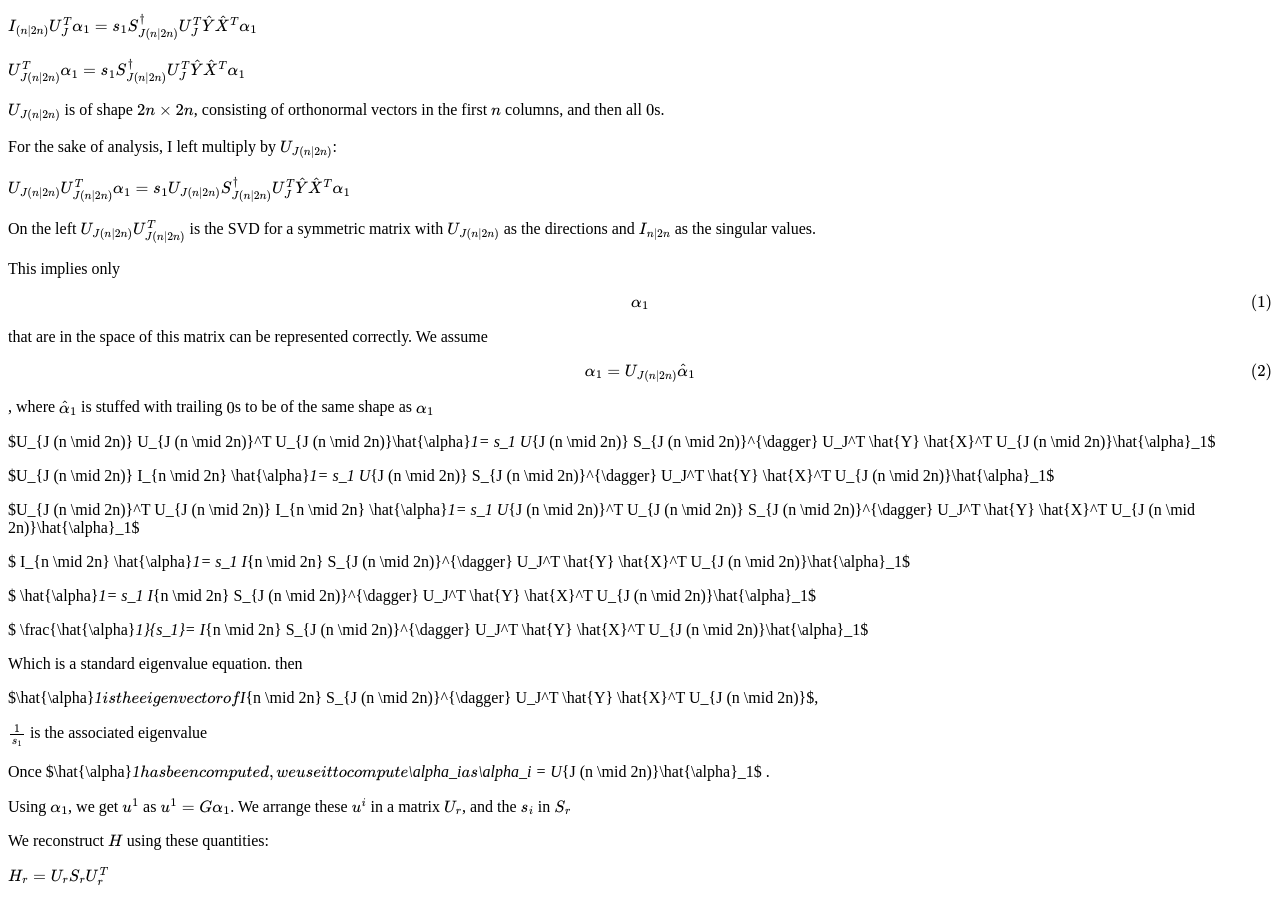
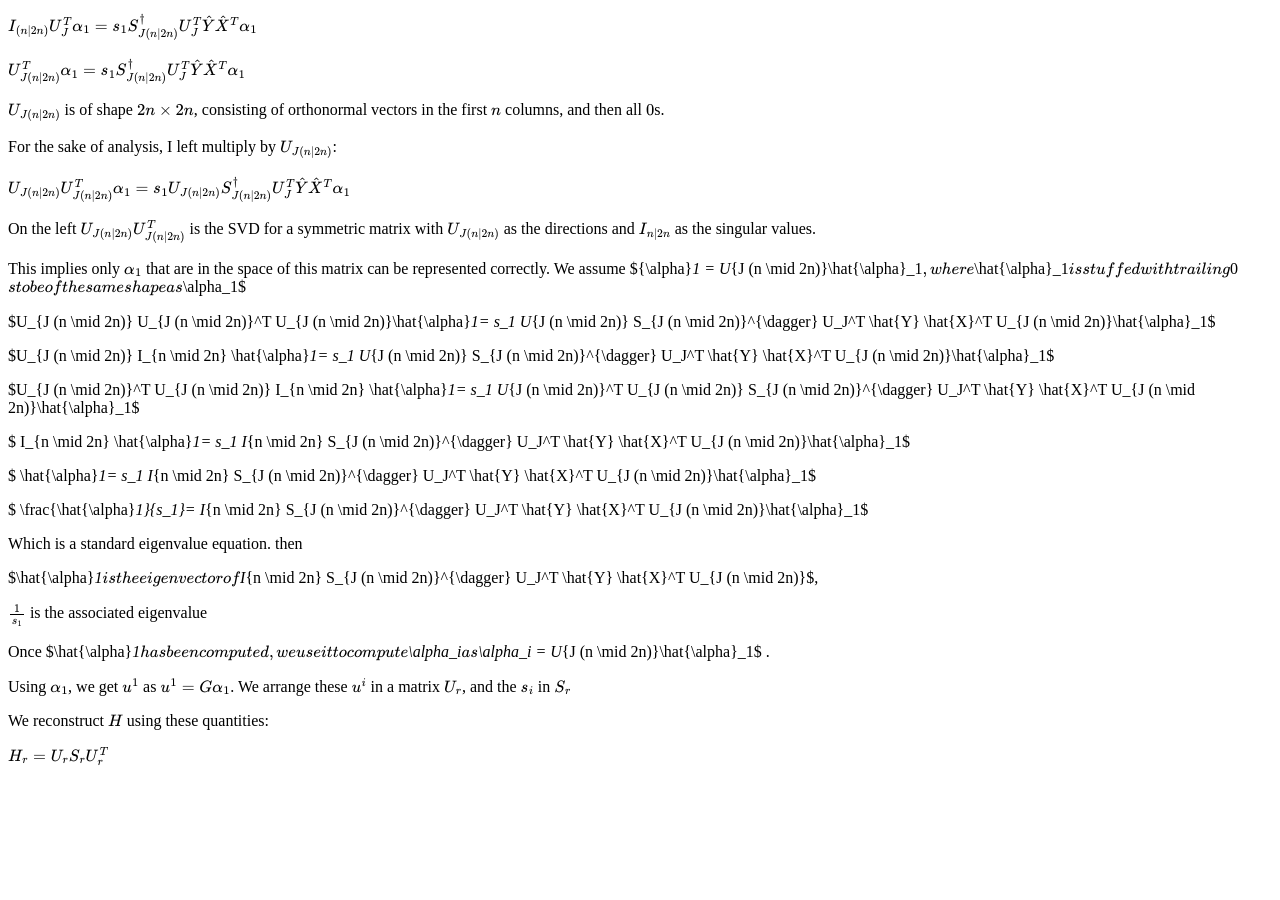
Before and after one commit to tumble-weed/tumble-weed.github.io, a Jekyll site: the page built from _posts/2023-10-19-hessian.md, in a window 1280 px wide and 900 px high, scrolled down 1430 px. Built offline with Jekyll 4.4.1, drawn with Linux system fonts in a browser that asks for light colours; formulas are drawn with MathJax 3; after the commit the page ends 2212 px from its top, so only the background shows below that.

```diff
--- a/_posts/2023-10-19-hessian.md
+++ b/_posts/2023-10-19-hessian.md
@@ -99,7 +99,7 @@ $U_{J (n \mid 2n)} U_{J (n \mid 2n)}^T  {\alpha_1}= s_1 U_{J (n \mid 2n)} S_{J (
 
 On the left $U_{J (n \mid 2n)} U_{J (n \mid 2n)}^T$ is the SVD for a symmetric matrix with $U_{J (n \mid 2n)}$ as the directions and $I_{n \mid 2n}$ as the singular values.
 
-This implies only $$\alpha_1$$ that are in the space of this matrix can be represented correctly. We assume $${\alpha}_1 = U_{J (n \mid 2n)}\hat{\alpha}_1$$, where $\hat{\alpha}_1$ is stuffed with trailing $0$s to be of the same shape as $\alpha_1$
+This implies only $\alpha_1$ that are in the space of this matrix can be represented correctly. We assume ${\alpha}_1 = U_{J (n \mid 2n)}\hat{\alpha}_1$, where $\hat{\alpha}_1$ is stuffed with trailing $0$s to be of the same shape as $\alpha_1$
 
 $U_{J (n \mid 2n)} U_{J (n \mid 2n)}^T  U_{J (n \mid 2n)}\hat{\alpha}_1= s_1 U_{J (n \mid 2n)} S_{J (n \mid 2n)}^{\dagger} U_J^T \hat{Y} \hat{X}^T U_{J (n \mid 2n)}\hat{\alpha}_1$
 
```
